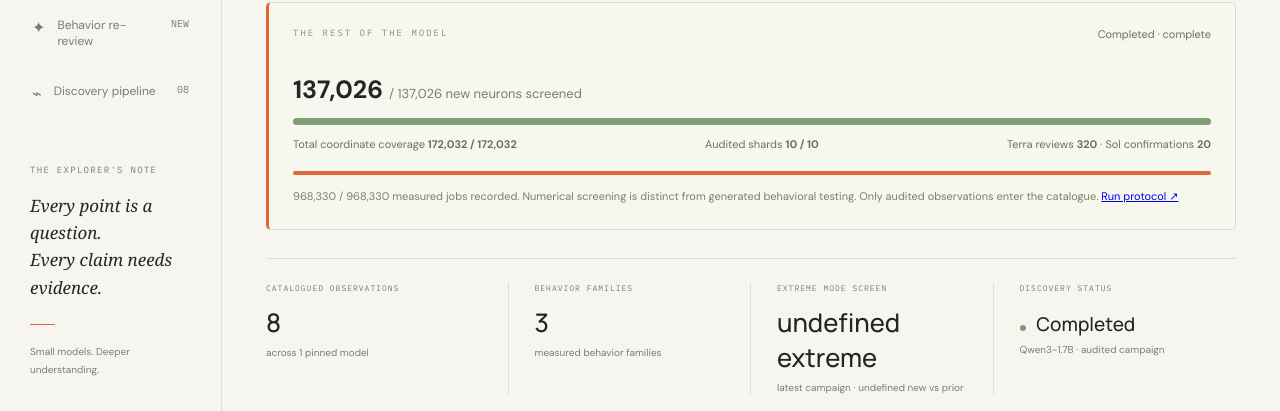
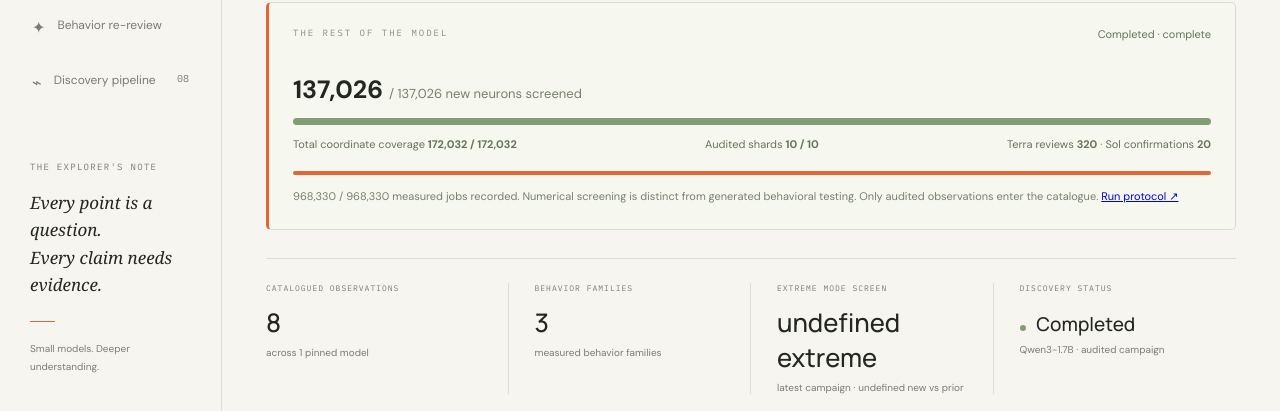
Before and after one commit to juhanimerilehto/neuron-atlas, a plain HTML site: page site-source/index.html in a window 1280 px wide. Shown: the part 334-745 px from the top of the page. Drawn offline with Linux system fonts and the light colour scheme.

Commit message:
Remove stale badge from Behavior re-review

```diff
--- a/site-source/index.html
+++ b/site-source/index.html
@@ -1,6 +1,6 @@
 <!doctype html>
 <html lang="en"><head><meta charset="utf-8"><meta name="viewport" content="width=device-width,initial-scale=1"><title>Neuron Atlas — a field guide to model behavior</title><meta name="description" content="Explore measured neuron intervention results with paired outputs and reproducible evidence."><link rel="stylesheet" href="style.css"></head>
-<body><aside class="sidebar"><a class="brand" href="#"><span class="brandmark">✳</span> neuron<span>atlas</span></a><div class="workspace">RESEARCH WORKSPACE <span>01</span></div><nav aria-label="Main"><button class="nav active" data-view="atlas">◉ <span>Neuron atlas</span><small>01</small></button><button class="nav" data-view="saved">◇ <span>Collection</span><small id="savedCount">0</small></button><button class="nav" data-view="compare">⇄ <span>Compare</span><small id="compareCount">0</small></button><button class="nav" data-view="rereview">✦ <span>Behavior re-review</span><small>NEW</small></button><button class="nav" data-view="pipeline">⌁ <span>Discovery pipeline</span><small>08</small></button></nav><div class="side-note"><div class="tiny">THE EXPLORER'S NOTE</div><p>Every point is a question.<br>Every claim needs evidence.</p><div class="mini-line"></div><span>Small models. Deeper understanding.</span></div><div class="side-bottom"><span class="dot"></span> Public evidence snapshot <span class="version">v0.1</span></div></aside>
+<body><aside class="sidebar"><a class="brand" href="#"><span class="brandmark">✳</span> neuron<span>atlas</span></a><div class="workspace">RESEARCH WORKSPACE <span>01</span></div><nav aria-label="Main"><button class="nav active" data-view="atlas">◉ <span>Neuron atlas</span><small>01</small></button><button class="nav" data-view="saved">◇ <span>Collection</span><small id="savedCount">0</small></button><button class="nav" data-view="compare">⇄ <span>Compare</span><small id="compareCount">0</small></button><button class="nav" data-view="rereview">✦ <span>Behavior re-review</span></button><button class="nav" data-view="pipeline">⌁ <span>Discovery pipeline</span><small>08</small></button></nav><div class="side-note"><div class="tiny">THE EXPLORER'S NOTE</div><p>Every point is a question.<br>Every claim needs evidence.</p><div class="mini-line"></div><span>Small models. Deeper understanding.</span></div><div class="side-bottom"><span class="dot"></span> Public evidence snapshot <span class="version">v0.1</span></div></aside>
 <main><header><div class="breadcrumb">WORKSPACE <span>/</span> <b id="crumb">NEURON ATLAS</b></div><div class="header-right"><span class="demo">MEASURED · EXPLORATORY</span><span class="avatar">NE</span></div></header><section class="heading"><div><div class="eyebrow">A FIELD GUIDE TO MODEL BEHAVIOR</div><h1 id="pageTitle">Small neurons.<br><em>Unexpected worlds.</em></h1><p id="intro">Map the patterns. Follow the evidence. Discover what changes.</p></div><button class="button dark" id="export">Export catalogue <span>↗</span></button></section>
 <section id="coveragePanel" class="campaign-progress" hidden aria-label="Remaining-neuron campaign progress"></section><section class="stats" aria-label="Measured catalogue statistics"><div><span>CATALOGUED OBSERVATIONS</span><strong id="statCount">—<small> loading results</small></strong></div><div><span>BEHAVIOR FAMILIES</span><strong id="statFamilies">—<small> measured scope</small></strong></div><div><span id="modeStatLabel">STABILITY SCREEN</span><strong id="stabilityStat">—<small> within tested scope</small></strong></div><div><span>DISCOVERY STATUS</span><strong class="status"><i></i> <span id="runState">Loading</span><small id="runProgress"> campaign snapshot</small></strong></div></section>
 <section id="browse"><div class="toolbar"><label class="search"><span>⌕</span><input id="search" placeholder="Search behavior, layer or neuron…" aria-label="Search catalogue"><kbd>/</kbd></label><select id="model" aria-label="Filter by model"><option value="all">All models</option><option>SmolLM2-135M-Instruct</option><option>Qwen3-1.7B</option></select><select id="campaign" aria-label="Filter by campaign"><option value="all">All campaigns</option></select><select id="state" aria-label="Filter by evidence state"><option value="all">All evidence states</option><option>Observed</option><option>Passed stability screen</option><option>Stability not established</option><option>Stability pending</option><option>Extreme mode observed</option><option>Tested observation</option><option>Validation observation</option></select></div><div class="categories" role="group" aria-label="Behavior families"><button class="chip active" data-category="all">All observations</button><button class="chip" data-category="Language"><i class="purple"></i>Language</button><button class="chip" data-category="Structure"><i class="orange"></i>Structure</button><button class="chip" data-category="Knowledge"><i class="green"></i>Knowledge</button><button class="chip" data-category="Style"><i class="blue"></i>Style</button><button class="chip" data-category="Other">Other</button><span id="resultCount"></span></div>
```
